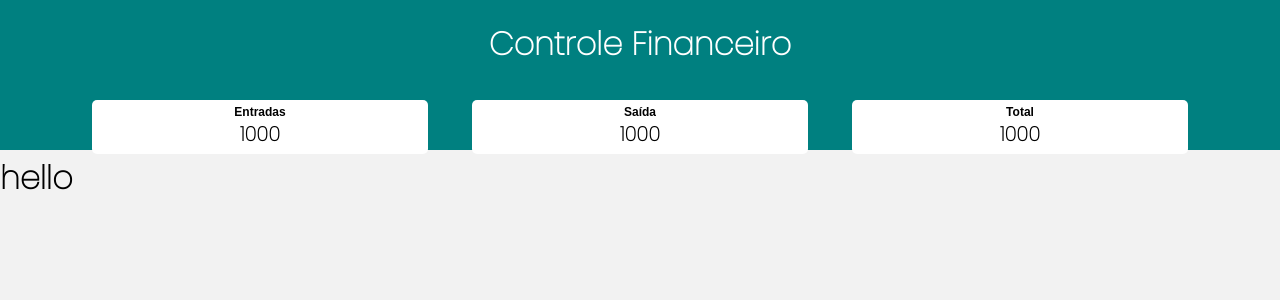
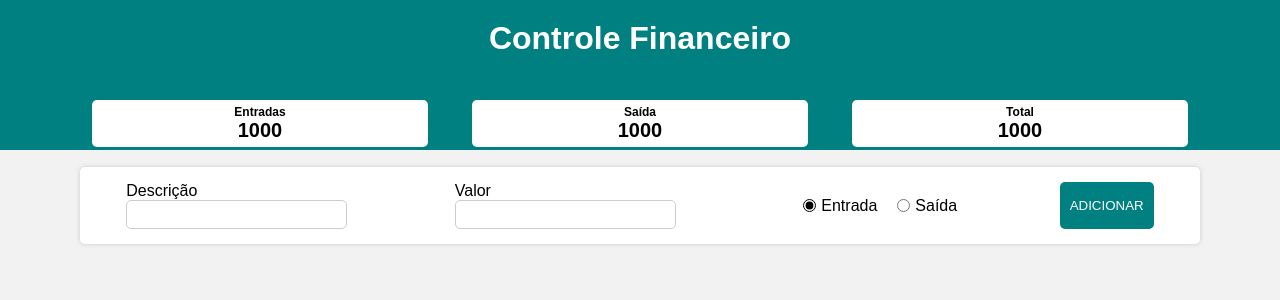
Before and after one commit to RianVitor26/Finances-Control, a React (Create React App) app in the folder app-finance/: page / in a window 1280 px wide. Shown: the top 300 px of the page. Built offline with nearby package versions, Linux system fonts and the light colour scheme.

Commit message:
feat: estruturando o componente form

```diff
--- a/app-finance/src/components/Form/index.jsx
+++ b/app-finance/src/components/Form/index.jsx
@@ -1,9 +1,54 @@
 import React, { useState } from 'react'
 import * as C from './style'
 const Form = () => {
+    const [desc, setDesc] = useState("")
+    const [amount, setAmount] = useState("")
+    const [isExpense, setExpense] = useState(false)
+
+    const handleSave = () => {
+        if (!desc || !amount) {
+            alert("Informe a descrição e o valor!")
+        } else if (amount < 1) {
+            alert("O valor tem que ser positivo!")
+            return;
+        }
+    }
+
   return (
       <>
-         <h1>hello</h1>
+          <C.Container>
+              <C.InputContent>
+                  <C.Label>Descrição</C.Label>
+                  <C.Input value={desc} onChange={(e) => setDesc(e.target.value)} />
+              </C.InputContent>
+
+              <C.InputContent>
+                  <C.Label>Valor</C.Label>
+                  <C.Input
+                      value={desc}
+                      type="number"
+                      onChange={(e) => setAmount(e.target.value)} />
+              </C.InputContent>
+
+              <C.InputContent>
+                  <C.RadioGroup>
+                      <C.Input
+                          type="radio"
+                          id="rIncome"
+                          defaultChecked
+                          name="group1"
+                          onChange={() => setExpense(!isExpense)} />
+                      <C.Label htmlFor='rIncome'>Entrada</C.Label>
+                      <C.Input
+                          type="radio"
+                          id="rExpenses"
+                          name="group1"
+                          onChange={() => setExpense(!isExpense)} />
+                      <C.Label htmlFor='rExpenses'>Saída</C.Label>
+                  </C.RadioGroup>
+              </C.InputContent>
+              <C.Button onClick={handleSave}>ADICIONAR</C.Button>
+         </C.Container>
       </>
   )
 }
--- a/app-finance/src/components/Form/style.js
+++ b/app-finance/src/components/Form/style.js
@@ -11,17 +11,32 @@ display: flex;
 justify-content: space-around;
 padding: 15px 0px;
 gap: 10px;
+
+@media (max-width: 750px){
+    display: grid;
+}
 `
 
 export const Label = styled.label`
 
 `
+export const InputContent = styled.div`
+display: flex;
+flex-direction: column;
+justify-content: center;
+`
 export const Input = styled.input`
-
+outline: none;
+border-radius: 5px;
+padding: 5px 10px;
+font-size: 15px;
+border: 1px solid #ccc;
+margin-right: 5px;
 `
 export const RadioGroup = styled.div`
 display: flex;
 align-items: center;
+
 input{
     margin-left: 20px;
     accent-color: black;
--- a/app-finance/src/styles/global.js
+++ b/app-finance/src/styles/global.js
@@ -9,7 +9,7 @@ const Global = createGlobalStyle`
 }
 
 body{
-    font-family: 'Poppins', Sans-Serif;
+    font-family: Sans-Serif;
     background-color: #f2f2f2;
 }
 `
```
